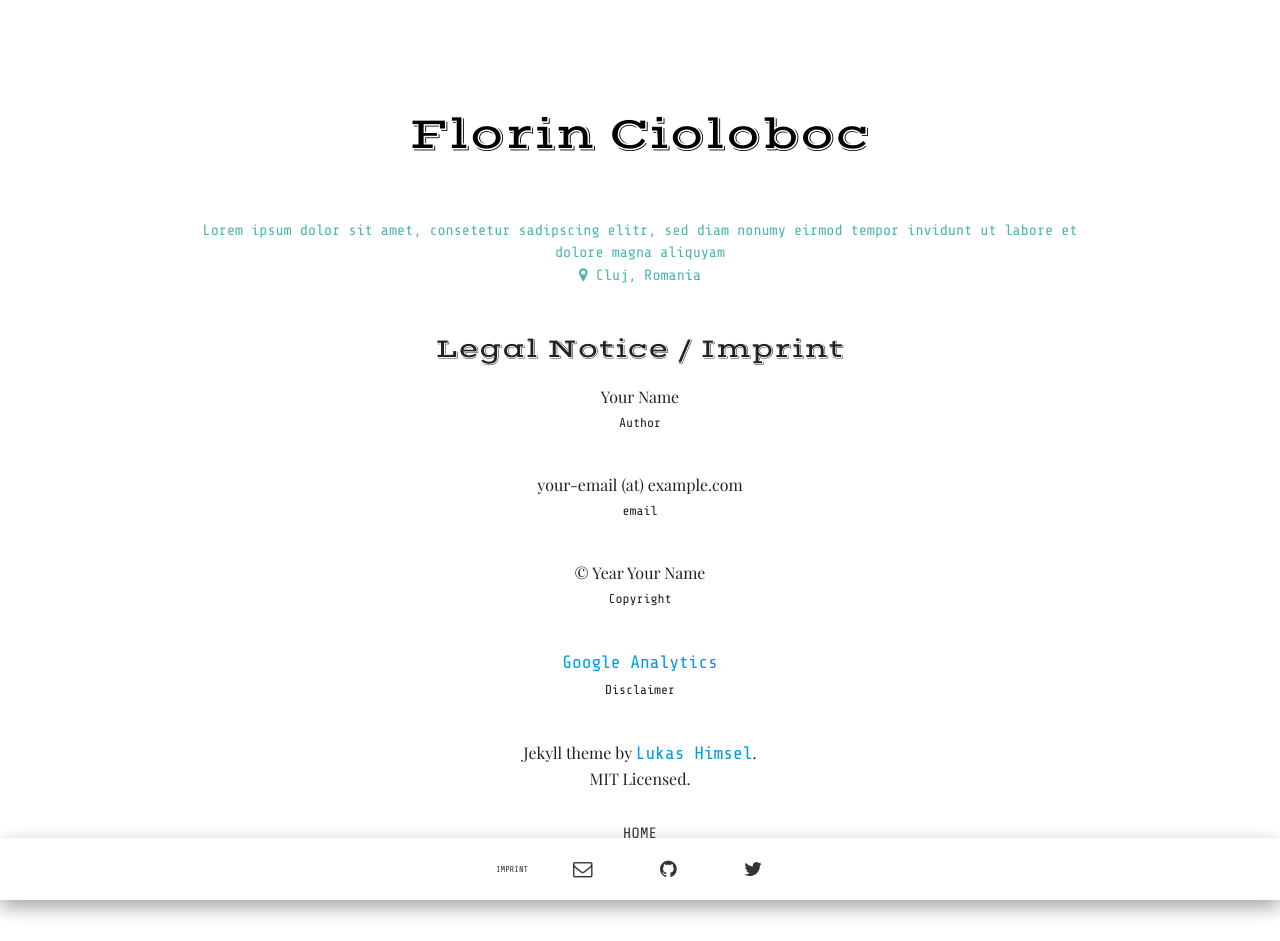
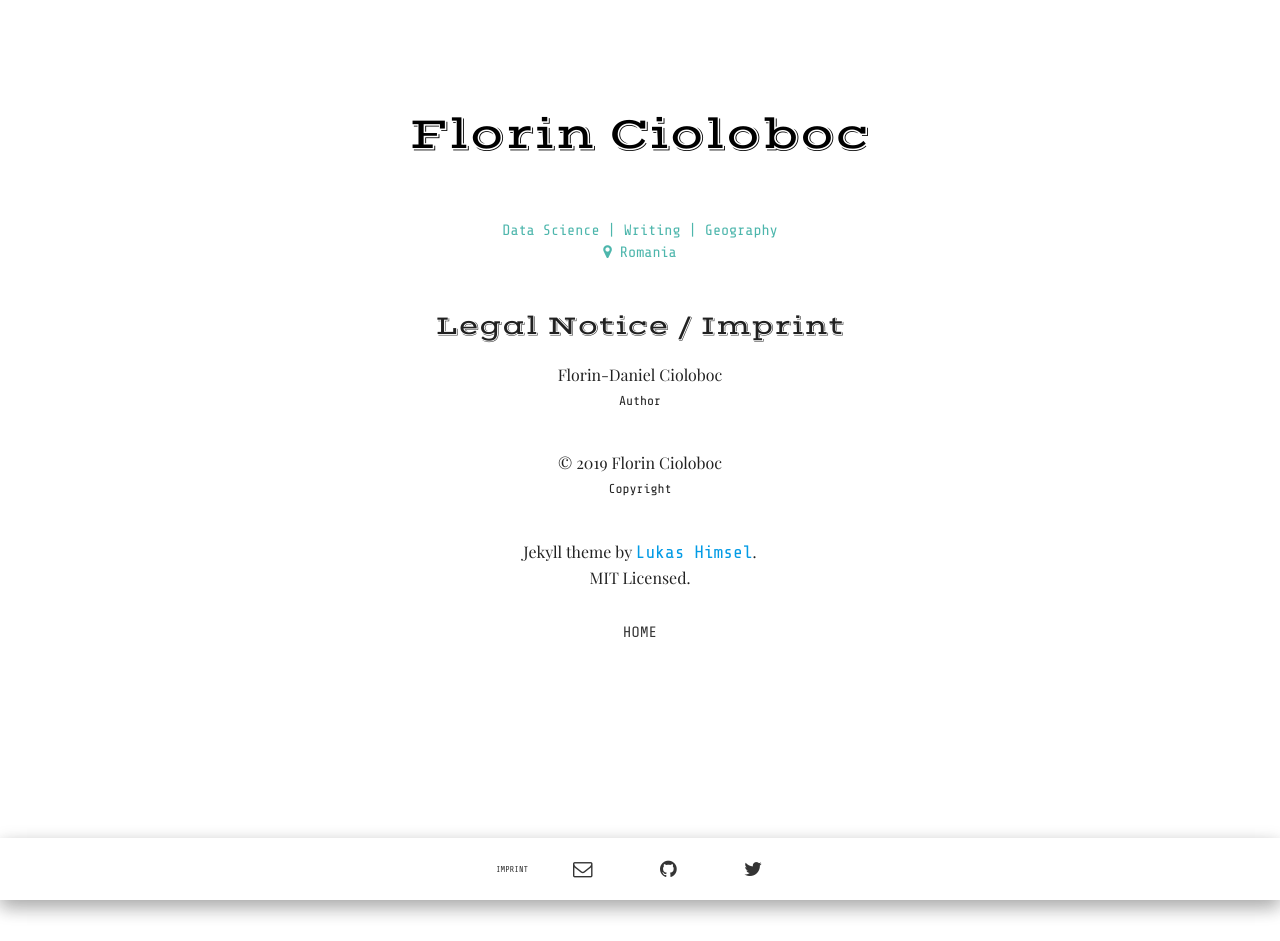
Before and after one commit to masterflorin/masterflorin.github.io, a Jekyll site: the page built from imprint.html, in a window 1280 px wide. Built offline with Jekyll 4.4.1, drawn with Linux system fonts in a browser that asks for light colours; some web fonts are replaced.

Commit message:
Updated readme

```diff
--- a/_config.yml
+++ b/_config.yml
@@ -1,7 +1,7 @@
 title: "Florin Cioloboc"
-description: "Lorem ipsum dolor sit amet, consetetur sadipscing elitr, sed diam nonumy eirmod tempor invidunt ut labore et dolore magna aliquyam"
-about: "Lorem ipsum dolor sit amet, consetetur sadipscing elitr, sed diam nonumy eirmod tempor invidunt ut labore et dolore magna aliquyam"
-location: "Cluj, Romania"
+description: "Hello, welcome to my website"
+about: "Data Science | Writing | Geography"
+location: "Romania"
 email: your-email@example.com
 #baseurl: "/material-theme"
 
--- a/imprint.html
+++ b/imprint.html
@@ -6,21 +6,21 @@ layout: page
         <span class="my-mini-heading">Legal Notice / Imprint</span><br>
         <ul>
             <li>
-                <p class="my-item" >Your Name<br>
+                <p class="my-item" >Florin-Daniel Cioloboc<br>
                     <span class="my-item-sub">Author</span></p>
             </li>
-            <li>
+<!--             <li>
                 <p class="my-item">your-email (at) example.com<br>
                     <span class="my-item-sub">email</span></p>
-            </li>
+            </li> -->
             <li>
-                <p class="my-item">&copy; Year Your Name<br>
+                <p class="my-item">&copy; 2019 Florin Cioloboc<br>
                     <span class="my-item-sub">Copyright</span></p>
             </li>
-            <li>
+<!--             <li>
                 <p class="my-item"><a class="my-link" href="https://www.google.com/analytics/terms/en.html">Google Analytics</a><br>
                     <span class="my-item-sub">Disclaimer</span></p>
-            </li>
+            </li> -->
         </ul>
     </p>
     <p>
```
Also changed, not shown: README.md.
